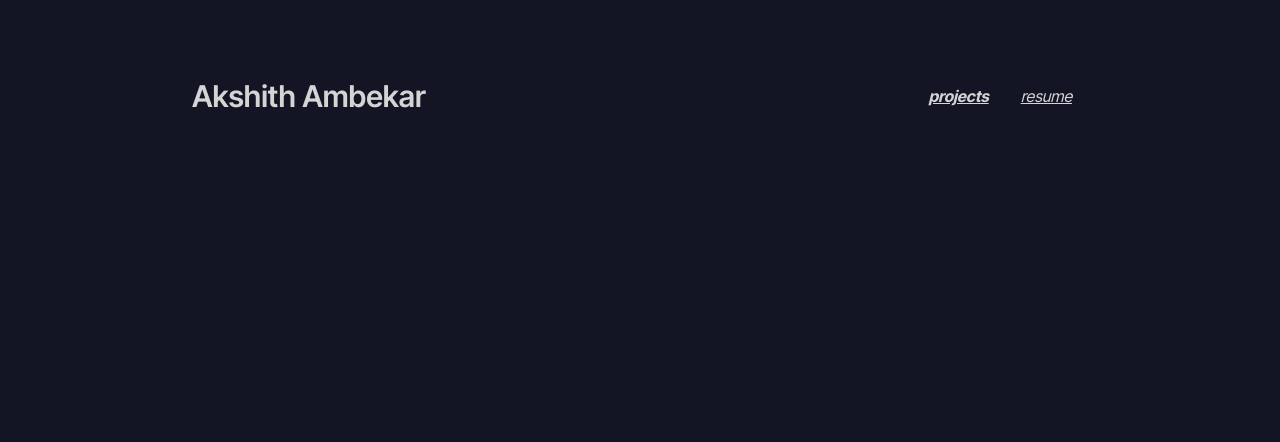
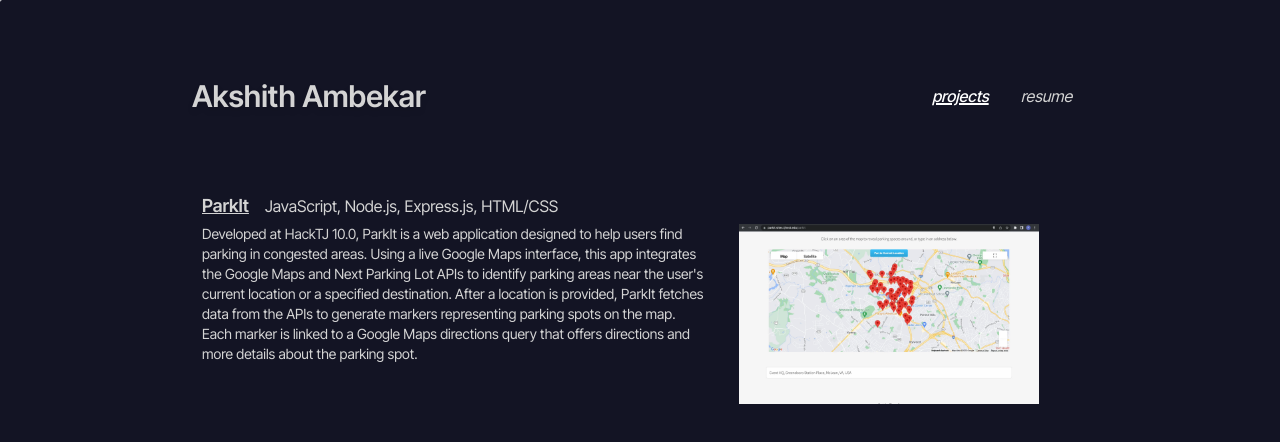
Before and after one commit to akshithambekar/portfolio, a Next.js app: page /projects in a window 1280 px wide. Shown: the top 442 px of the page. Built offline with nearby package versions, Linux system fonts and the light colour scheme.

Commit message:
Custom cursor, initial projects structure with example

```diff
--- /dev/null
+++ b/src/app/components/cursor.js
@@ -0,0 +1,47 @@
+"use client";
+
+import { useEffect, useState } from "react";
+
+const Cursor = () => {
+  const [position, setPosition] = useState({ x: 0, y: 0 });
+  const [visible, setVisible] = useState(true);
+  useEffect(() => {
+
+    const moveCursor = (e) => {
+      setPosition({ x: e.clientX, y: e.clientY });
+      setVisible(true);
+    };
+
+    const hideCursor = () => {
+      setVisible(false);
+    };
+
+    const showCursor = () => {
+      setVisible(true);
+    }
+
+    window.addEventListener("mousemove", moveCursor);
+    window.addEventListener("mouseleave", hideCursor);
+    window.addEventListener("mouseenter", showCursor);
+    return () => {
+      window.removeEventListener("mousemove", moveCursor);
+      window.removeEventListener("mouseleave", hideCursor);
+      window.removeEventListener("mouseenter", showCursor);
+    };
+  }, []);
+
+  if (!visible) return null;
+
+  return (
+    <div
+      className="custom-cursor fixed bg-white rounded-full pointer-events-none z-50"
+      style={{
+        width: "10px",  // Custom width for the cursor
+        height: "10px", // Custom height for the cursor
+        transform: `translate(${position.x - 7.5}px, ${position.y - 7.5}px)`,
+      }}
+    ></div>
+  );
+};
+
+export default Cursor;
--- a/src/app/components/navbar.js
+++ b/src/app/components/navbar.js
@@ -7,10 +7,10 @@ export default function Navbar() {
     const pathName = usePathname();
     return (
         <div className="flex flex-shrink-0 text-custom_gray justify-between items-center h-48 max-w-[1280px] mx-auto px-48">
-            <Link href="/" className="text-3xl font-semibold text-nowrap subpixel-antialiased">Akshith Ambekar</Link>
+            <Link href="/" className={pathName === "/" ? "text-3xl drop-shadow-md font-bold text-nowrap subpixel-antialiased text-white" : "text-3xl drop-shadow-md font-semibold text-nowrap subpixel-antialiased hover:font-bold"}>Akshith Ambekar</Link>
             <div>
-            <Link href="/projects" className={pathName === "/projects" ? "p-4 italic subpixel-antialiased font-bold text-decoration-line: underline" : "p-4 italic subpixel-antialiased text-decoration-line: underline"}>projects</Link>
-            <Link href="/resume" className={pathName === "/resume" ? "p-4 italic subpixel-antialiased font-bold text-decoration-line: underline" : "p-4 italic subpixel-antialiased text-decoration-line: underline"}>resume</Link>
+                <Link href="/projects" className={pathName === "/projects" ? "p-4 text-white italic subpixel-antialiased font-medium text-decoration-line: underline decoration-2" : "p-4 italic subpixel-antialiased hover:text-white transition-colors"}>projects</Link>
+                <Link href="/resume" className={pathName === "/resume" ? "p-4 text-white italic subpixel-antialiased font-medium text-decoration-line: underline decoration-2" : "p-4 italic subpixel-antialiased hover:text-white"}>resume</Link>
             </div>
         </div>
     )
--- a/src/app/globals.css
+++ b/src/app/globals.css
@@ -3,5 +3,22 @@
 @tailwind utilities;
 
 body {
-    background-color: #131424
+    background-color: #131424;
+    cursor: none;
+  }
+
+.custom-cursor {
+    position: fixed;
+    top: 0;
+    left: 0;
+    width: 15px;
+    height: 15px;
+    background-color: rgba(255, 255, 255, 0.7);
+    border-radius: 50%;
+    pointer-events: none;
+    z-index: 9999;
 }
+
+* {
+    cursor: none;
+}
--- a/src/app/layout.js
+++ b/src/app/layout.js
@@ -12,6 +12,9 @@ const dm_sans = DM_Sans({
 export const metadata = {
   title: "Akshith's Portfolio",
   description: "Generated by create next app",
+  icons: {
+    icon: "/favicon.ico"
+  }
 };
 
 export default function RootLayout({ children }) {
--- a/src/app/page.js
+++ b/src/app/page.js
@@ -1,9 +1,11 @@
 import Image from "next/image";
 import Navbar from "./components/navbar";
+import Cursor from "./components/cursor";
 
 export default function Home() {
   return (
     <main>
+      <Cursor />
       <div>
         <Navbar />
       </div>
--- a/src/app/projects/page.js
+++ b/src/app/projects/page.js
@@ -1,9 +1,34 @@
+import Link from "next/link";
+import Image from "next/image";
+import Cursor from "../components/cursor";
 import Navbar from "../components/navbar";
 
 export default function Projects() {
     return (
         <div>
+            <Cursor />
             <Navbar />
+            <div className="flex flex-row text-custom_gray items-baseline h-8 subpixel-antialiased max-w-[1260px] px-44 mx-auto">
+                <Link href="https://github.com/akshithambekar/parkit" target="_blank" className="text-lg font-semibold underline decoration-1 px-4 hover:text-white">
+                    ParkIt
+                </Link>
+                <h6 className="text-base">JavaScript, Node.js, Express.js, HTML/CSS</h6>
+            </div>
+            <div className="max-w-[1228px] mx-auto">
+                <div className="grid grid-cols-4 gap-16 text-custom_gray subpixel-antialiased">
+                    <div className="col-span-3 pl-44 pr-56">
+                        <p className="text-sm">
+                            Developed at HackTJ 10.0, ParkIt is a web application designed to help users find parking in congested areas. Using a live Google Maps interface, this app integrates the
+                            Google Maps and Next Parking Lot APIs to identify parking areas near the user's current location or a specified destination. After a location is provided, ParkIt fetches
+                            data from the APIs to generate markers representing parking spots on the map. Each marker is linked to a Google Maps directions query that offers directions and more
+                            details about the parking spot.
+                        </p>
+                    </div>
+                    <div className="col-span-1 h-48 -ml-64">
+                        <Link href="https://youtu.be/fvdOhyDX81I" target="_blank"><Image src="/parkit-demo.png" className="object-cover" width={300} height={300} alt="x" /></Link>
+                    </div>
+                </div>
+            </div>
         </div>
-    )
+    );
 }
--- a/src/app/resume/page.js
+++ b/src/app/resume/page.js
@@ -1,8 +1,10 @@
+import Cursor from "../components/cursor";
 import Navbar from "../components/navbar";
 
 export default function Resume() {
     return (
         <div>
+            <Cursor />
             <Navbar />
         </div>
     )
```
Also changed, not shown: public/parkit-demo.png (added).
